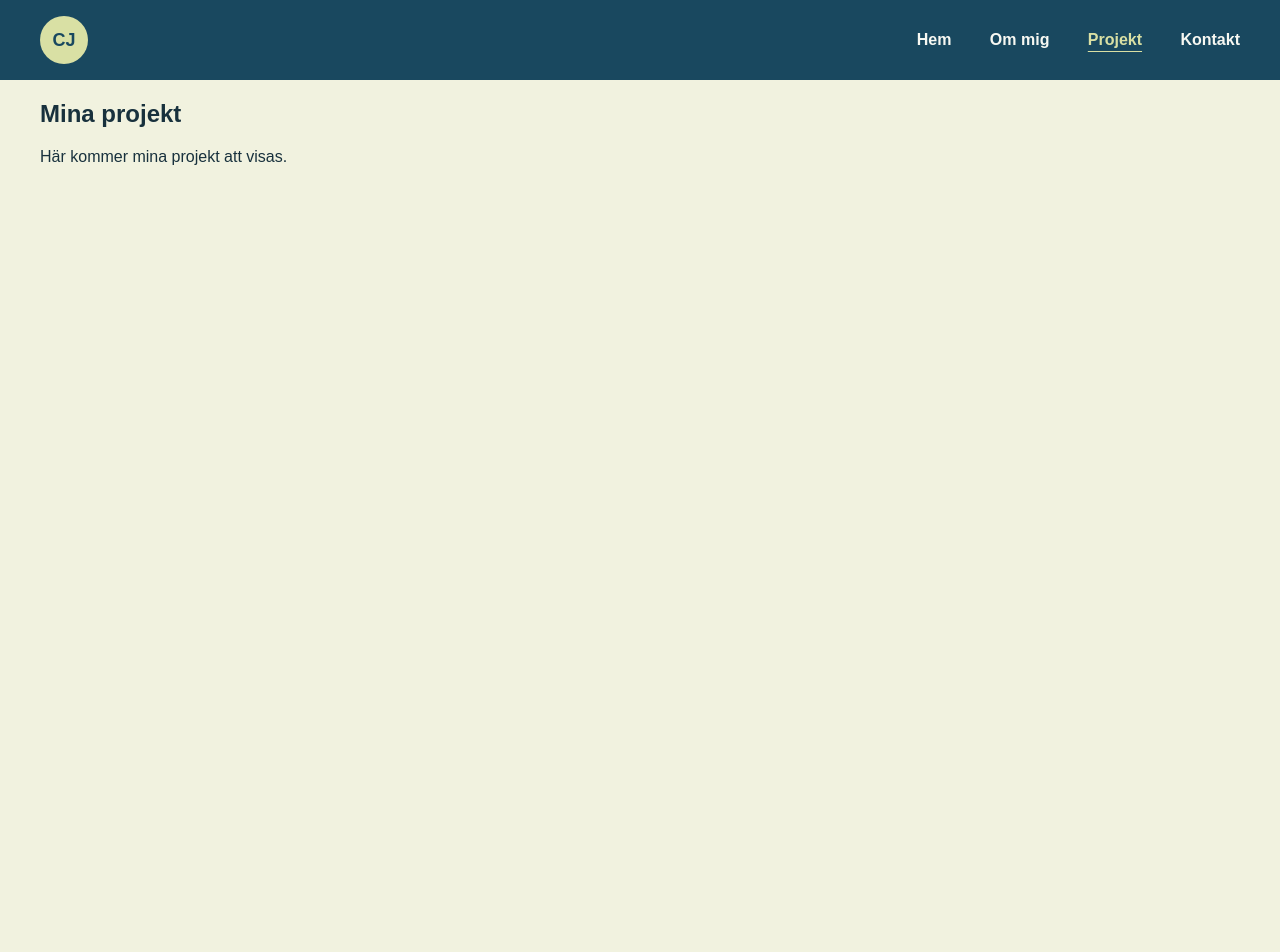
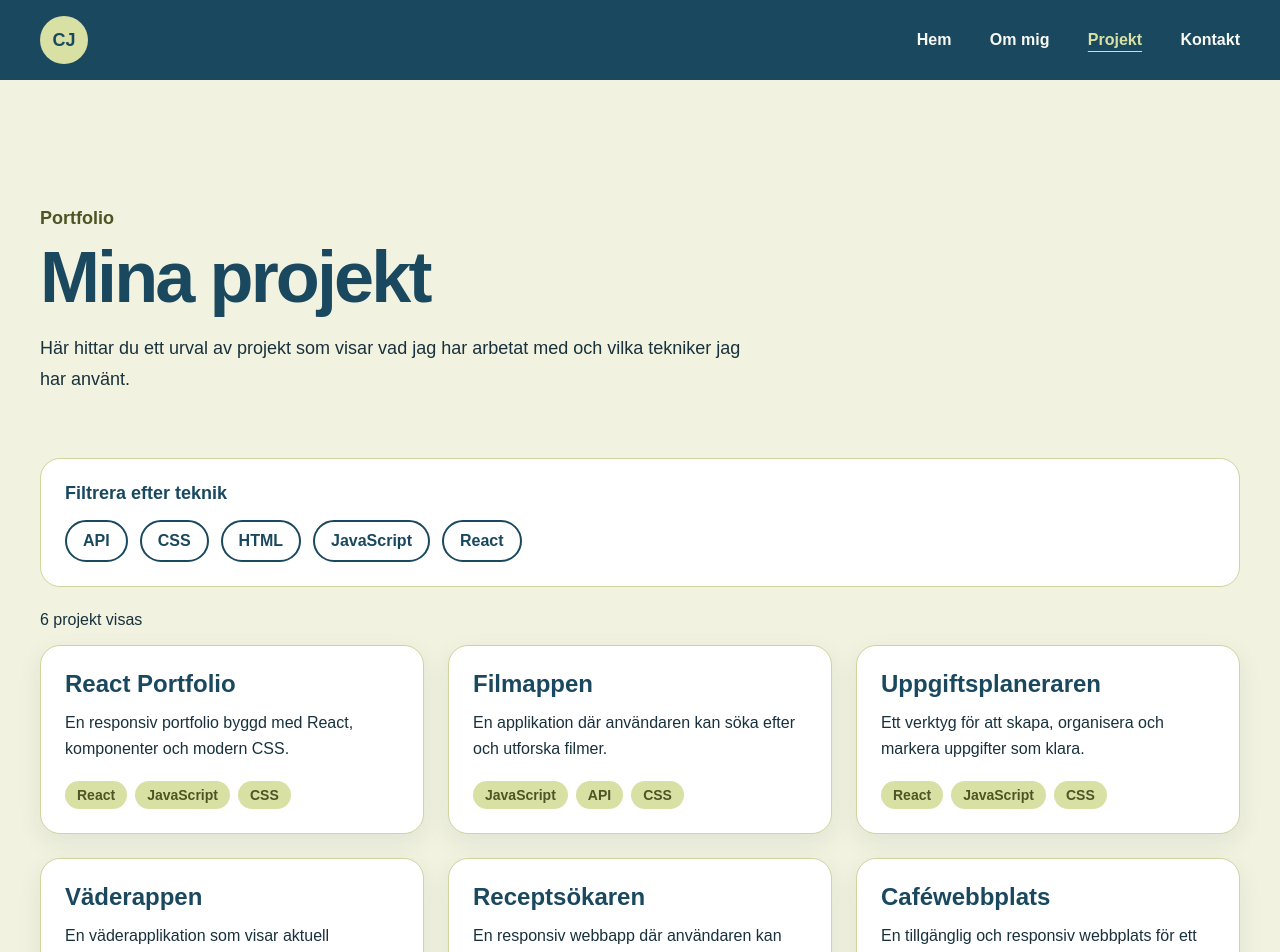
Before and after one commit to kickzon/react-portfolio, a React (Vite) app: page /projects in a window 1280 px wide. Shown: the top 952 px of the page. Before the commit the page ends 800 px from the top, so only its background shows below. Built offline with nearby package versions, Linux system fonts and the light colour scheme.

Commit message:
feat: add filterable projects page

```diff
--- /dev/null
+++ b/src/components/ProjectCard/ProjectCard.jsx
@@ -0,0 +1,68 @@
+import styles from './ProjectCard.module.css'
+
+function ProjectCard({ project }) {
+  const {
+    title,
+    description,
+    technologies,
+    image,
+    githubUrl,
+    liveUrl,
+  } = project
+
+  return (
+    <article className={styles.card}>
+      {image && (
+        <img
+          className={styles.image}
+          src={image}
+          alt={`Förhandsvisning av projektet ${title}`}
+        />
+      )}
+
+      <div className={styles.content}>
+        <h2 className={styles.title}>{title}</h2>
+        <p className={styles.description}>{description}</p>
+
+        <ul
+          className={styles.technologies}
+          aria-label={`Tekniker som används i ${title}`}
+        >
+          {technologies.map((technology) => (
+            <li className={styles.technology} key={technology}>
+              {technology}
+            </li>
+          ))}
+        </ul>
+
+        {(githubUrl || liveUrl) && (
+          <div className={styles.links}>
+            {githubUrl && (
+              <a
+                className={styles.link}
+                href={githubUrl}
+                target="_blank"
+                rel="noreferrer"
+              >
+                GitHub
+              </a>
+            )}
+
+            {liveUrl && (
+              <a
+                className={styles.link}
+                href={liveUrl}
+                target="_blank"
+                rel="noreferrer"
+              >
+                Live demo
+              </a>
+            )}
+          </div>
+        )}
+      </div>
+    </article>
+  )
+}
+
+export default ProjectCard
--- /dev/null
+++ b/src/components/ProjectCard/ProjectCard.module.css
@@ -0,0 +1,74 @@
+.card {
+  display: flex;
+  flex-direction: column;
+  overflow: hidden;
+  border: 0.0625rem solid var(--color-accent-muted);
+  border-radius: 1.25rem;
+  background-color: var(--color-surface);
+  box-shadow: 0 0.5rem 1.5rem rgb(25 72 95 / 8%);
+}
+
+.image {
+  width: 100%;
+  aspect-ratio: 16 / 10;
+  object-fit: cover;
+}
+
+.content {
+  display: flex;
+  flex: 1;
+  flex-direction: column;
+  padding: 1.5rem;
+}
+
+.title {
+  margin: 0;
+  color: var(--color-primary);
+  font-size: 1.5rem;
+}
+
+.description {
+  margin: 0.75rem 0 0;
+  line-height: 1.6;
+}
+
+.technologies {
+  display: flex;
+  flex-wrap: wrap;
+  gap: 0.5rem;
+  margin: 1.25rem 0 0;
+  padding: 0;
+  list-style: none;
+}
+
+.technology {
+  padding: 0.375rem 0.75rem;
+  border-radius: 999px;
+  color: var(--color-primary-dark);
+  background-color: var(--color-accent);
+  font-size: 0.875rem;
+  font-weight: 700;
+}
+
+.links {
+  display: flex;
+  flex-wrap: wrap;
+  gap: 0.75rem;
+  margin-top: auto;
+  padding-top: 1.5rem;
+}
+
+.link {
+  color: var(--color-primary);
+  font-weight: 700;
+  text-underline-offset: 0.25rem;
+}
+
+.link:hover {
+  color: var(--color-primary-dark);
+}
+
+.link:focus-visible {
+  outline: 0.1875rem solid var(--color-primary-dark);
+  outline-offset: 0.25rem;
+}
--- /dev/null
+++ b/src/components/ProjectFilter/ProjectFilter.jsx
@@ -0,0 +1,42 @@
+import styles from "./ProjectFilter.module.css";
+
+function ProjectFilter({
+  technologies,
+  selectedTechnologies,
+  onToggle,
+  onReset,
+}) {
+  return (
+    <section className={styles.filter} aria-labelledby="filter-heading">
+      <h2 className={styles.title} id="filter-heading">
+        Filtrera efter teknik
+      </h2>
+
+      <div className={styles.buttons}>
+        {technologies.map((technology) => {
+          const isSelected = selectedTechnologies.includes(technology);
+
+          return (
+            <button
+              className={styles.filterButton}
+              type="button"
+              key={technology}
+              aria-pressed={isSelected}
+              onClick={() => onToggle(technology)}
+            >
+              {technology}
+            </button>
+          );
+        })}
+      </div>
+
+      {selectedTechnologies.length > 0 && (
+        <button className={styles.resetButton} type="button" onClick={onReset}>
+          Rensa filter
+        </button>
+      )}
+    </section>
+  );
+}
+
+export default ProjectFilter;
--- /dev/null
+++ b/src/components/ProjectFilter/ProjectFilter.module.css
@@ -0,0 +1,58 @@
+.filter {
+  margin-bottom: 1.5rem;
+  padding: 1.5rem;
+  border: 0.0625rem solid var(--color-accent-muted);
+  border-radius: 1.25rem;
+  background-color: var(--color-surface);
+}
+
+.title {
+  margin: 0 0 1rem;
+  color: var(--color-primary);
+  font-size: 1.125rem;
+}
+
+.buttons {
+  display: flex;
+  flex-wrap: wrap;
+  gap: 0.75rem;
+}
+
+.filterButton {
+  padding: 0.625rem 1rem;
+  border: 0.125rem solid var(--color-primary);
+  border-radius: 999px;
+  color: var(--color-primary);
+  background-color: transparent;
+  font: inherit;
+  font-weight: 700;
+  cursor: pointer;
+  transition:
+    color 180ms ease,
+    background-color 180ms ease;
+}
+
+.filterButton:hover,
+.filterButton[aria-pressed='true'] {
+  color: var(--color-text-light);
+  background-color: var(--color-primary);
+}
+
+.filterButton:focus-visible,
+.resetButton:focus-visible {
+  outline: 0.1875rem solid var(--color-primary-dark);
+  outline-offset: 0.25rem;
+}
+
+.resetButton {
+  margin-top: 1rem;
+  padding: 0;
+  border: 0;
+  color: var(--color-primary-dark);
+  background: transparent;
+  font: inherit;
+  font-weight: 700;
+  text-decoration: underline;
+  text-underline-offset: 0.25rem;
+  cursor: pointer;
+}
--- /dev/null
+++ b/src/data/projects.js
@@ -0,0 +1,64 @@
+const projects = [
+  {
+    id: 1,
+    title: 'React Portfolio',
+    description:
+      'En responsiv portfolio byggd med React, komponenter och modern CSS.',
+    technologies: ['React', 'JavaScript', 'CSS'],
+    image: '',
+    githubUrl: '',
+    liveUrl: '',
+  },
+  {
+    id: 2,
+    title: 'Filmappen',
+    description:
+      'En applikation där användaren kan söka efter och utforska filmer.',
+    technologies: ['JavaScript', 'API', 'CSS'],
+    image: '',
+    githubUrl: '',
+    liveUrl: '',
+  },
+  {
+    id: 3,
+    title: 'Uppgiftsplaneraren',
+    description:
+      'Ett verktyg för att skapa, organisera och markera uppgifter som klara.',
+    technologies: ['React', 'JavaScript', 'CSS'],
+    image: '',
+    githubUrl: '',
+    liveUrl: '',
+  },
+  {
+    id: 4,
+    title: 'Väderappen',
+    description:
+      'En väderapplikation som visar aktuell väderinformation från ett API.',
+    technologies: ['JavaScript', 'API', 'HTML', 'CSS'],
+    image: '',
+    githubUrl: '',
+    liveUrl: '',
+  },
+  {
+    id: 5,
+    title: 'Receptsökaren',
+    description:
+      'En responsiv webbapp där användaren kan söka efter recept och ingredienser.',
+    technologies: ['React', 'API', 'CSS'],
+    image: '',
+    githubUrl: '',
+    liveUrl: '',
+  },
+  {
+    id: 6,
+    title: 'Caféwebbplats',
+    description:
+      'En tillgänglig och responsiv webbplats för ett fiktivt lokalt café.',
+    technologies: ['HTML', 'CSS', 'JavaScript'],
+    image: '',
+    githubUrl: '',
+    liveUrl: '',
+  },
+]
+
+export default projects
--- a/src/pages/ProjectsPage.jsx
+++ b/src/pages/ProjectsPage.jsx
@@ -1,8 +1,66 @@
+import { useState } from 'react'
+import projects from '../data/projects'
+import ProjectCard from '../components/ProjectCard/ProjectCard'
+import ProjectFilter from '../components/ProjectFilter/ProjectFilter'
+import styles from './ProjectsPage.module.css'
+
+const allTechnologies = [
+  ...new Set(projects.flatMap((project) => project.technologies)),
+].sort()
+
 function ProjectsPage() {
+  const [selectedTechnologies, setSelectedTechnologies] = useState([])
+
+  function toggleTechnology(technology) {
+    setSelectedTechnologies((currentTechnologies) =>
+      currentTechnologies.includes(technology)
+        ? currentTechnologies.filter((item) => item !== technology)
+        : [...currentTechnologies, technology],
+    )
+  }
+
+  function resetFilters() {
+    setSelectedTechnologies([])
+  }
+
+  const filteredProjects =
+    selectedTechnologies.length === 0
+      ? projects
+      : projects.filter((project) =>
+          selectedTechnologies.every((technology) =>
+            project.technologies.includes(technology),
+          ),
+        )
+
   return (
-    <section>
-      <h1>Mina projekt</h1>
-      <p>Här kommer mina projekt att visas.</p>
+    <section className={styles.projects}>
+      <header className={styles.pageHeader}>
+        <p className={styles.eyebrow}>Portfolio</p>
+        <h1 className={styles.title}>Mina projekt</h1>
+        <p className={styles.introduction}>
+          Här hittar du ett urval av projekt som visar vad jag har arbetat med
+          och vilka tekniker jag har använt.
+        </p>
+      </header>
+
+      <ProjectFilter
+        technologies={allTechnologies}
+        selectedTechnologies={selectedTechnologies}
+        onToggle={toggleTechnology}
+        onReset={resetFilters}
+      />
+
+      <p aria-live="polite">{filteredProjects.length} projekt visas</p>
+
+      {filteredProjects.length > 0 ? (
+        <div className={styles.grid}>
+          {filteredProjects.map((project) => (
+            <ProjectCard key={project.id} project={project} />
+          ))}
+        </div>
+      ) : (
+        <p>Inga projekt matchar de valda teknikerna.</p>
+      )}
     </section>
   )
 }
--- /dev/null
+++ b/src/pages/ProjectsPage.module.css
@@ -0,0 +1,47 @@
+.projects {
+  padding-block: clamp(4rem, 10vw, 8rem);
+}
+
+.pageHeader {
+  max-width: 44rem;
+  margin-bottom: clamp(2.5rem, 6vw, 4rem);
+}
+
+.eyebrow {
+  margin: 0 0 0.75rem;
+  color: var(--color-primary-dark);
+  font-size: 1.125rem;
+  font-weight: 700;
+}
+
+.title {
+  margin: 0;
+  color: var(--color-primary);
+  font-size: clamp(2.5rem, 6vw, 4.5rem);
+  line-height: 1;
+  letter-spacing: -0.04em;
+}
+
+.introduction {
+  margin: 1.25rem 0 0;
+  font-size: 1.125rem;
+  line-height: 1.7;
+}
+
+.grid {
+  display: grid;
+  grid-template-columns: 1fr;
+  gap: 1.5rem;
+}
+
+@media (min-width: 48rem) {
+  .grid {
+    grid-template-columns: repeat(2, 1fr);
+  }
+}
+
+@media (min-width: 70rem) {
+  .grid {
+    grid-template-columns: repeat(3, 1fr);
+  }
+}
```
Also changed, not shown: src/pages/AboutPage.jsx (line endings or trailing spaces).
